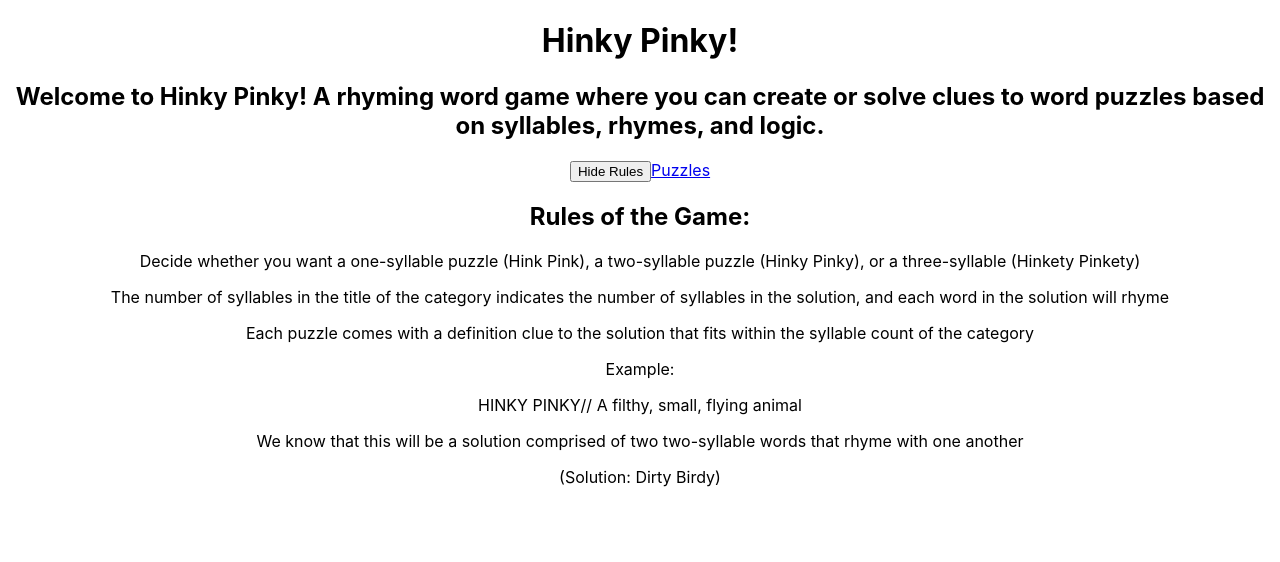
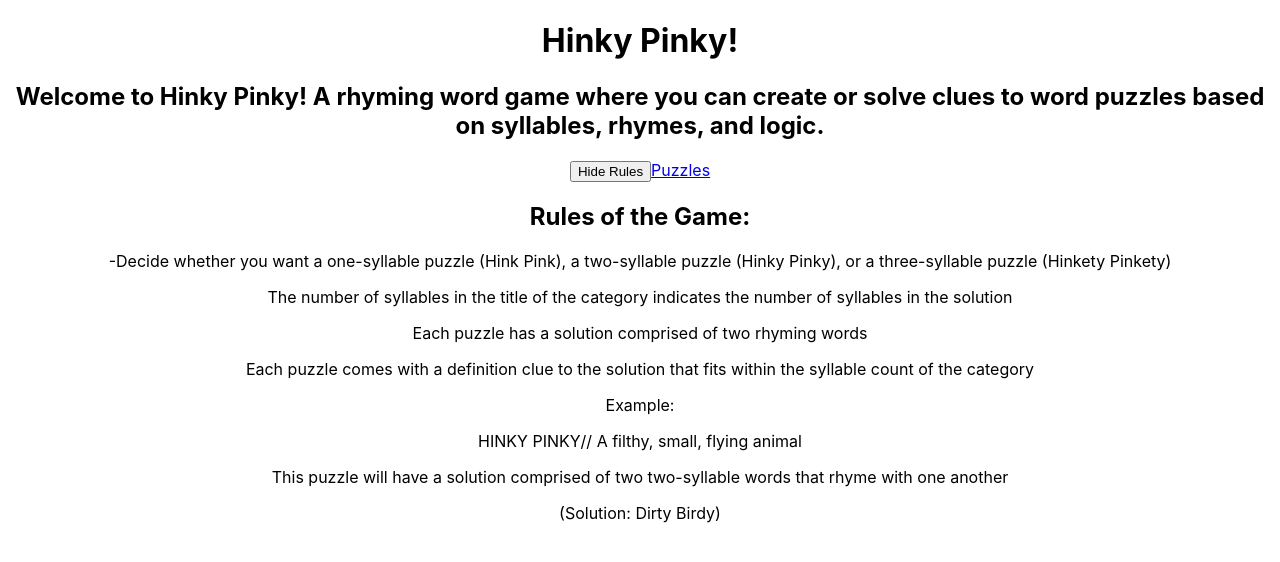
Before and after one commit to jcmcarth06/react-app-front-end, a React (Create React App) app: page / in a window 1280 px wide. Both pictures are taken after a click on the button "Show Rules". Shown: the top 562 px of the page. Built offline with nearby package versions, Linux system fonts and the light colour scheme.

Commit message:
fix rules

```diff
--- a/src/Components/Rules.js
+++ b/src/Components/Rules.js
@@ -5,12 +5,13 @@ const Rules = () => {
         return(
             <div>
                 <h2>Rules of the Game:</h2>
-                    <p>Decide whether you want a one-syllable puzzle (Hink Pink), a two-syllable puzzle (Hinky Pinky), or a three-syllable (Hinkety Pinkety)</p>
-                    <p>The number of syllables in the title of the category indicates the number of syllables in the solution, and each word in the solution will rhyme</p>
+                    <p>-Decide whether you want a one-syllable puzzle (Hink Pink), a two-syllable puzzle (Hinky Pinky), or a three-syllable puzzle (Hinkety Pinkety)</p>
+                    <p>The number of syllables in the title of the category indicates the number of syllables in the solution</p>
+                    <p>Each puzzle has a solution comprised of two rhyming words</p>
                     <p>Each puzzle comes with a definition clue to the solution that fits within the syllable count of the category</p>
                     <p>Example:</p>
                     <p>HINKY PINKY// A filthy, small, flying animal</p>
-                    <p>We know that this will be a solution comprised of two two-syllable words that rhyme with one another</p>
+                    <p>This puzzle will have a solution comprised of two two-syllable words that rhyme with one another</p>
                     <p>(Solution: Dirty Birdy)</p>
             </div>
         )
```
